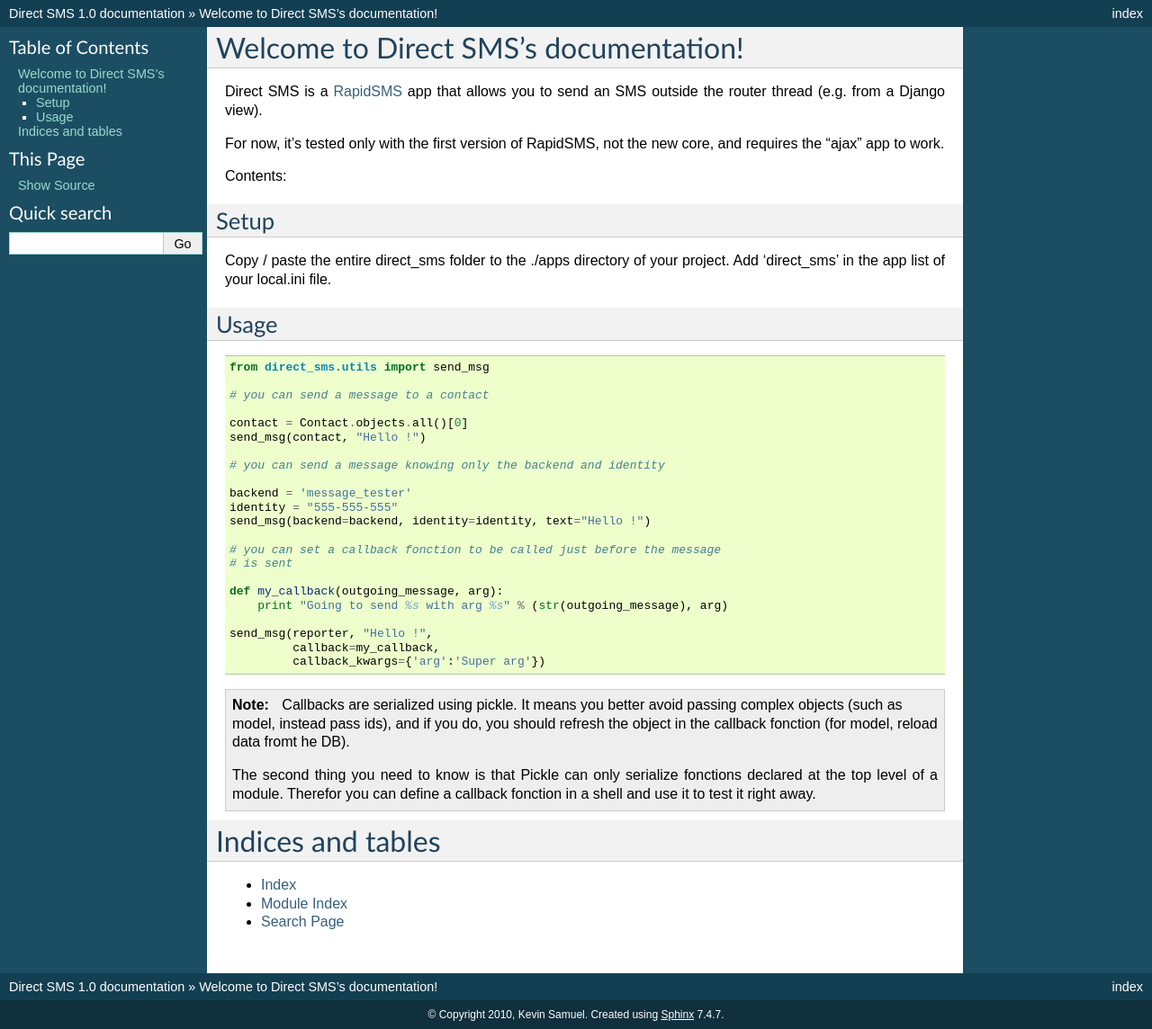
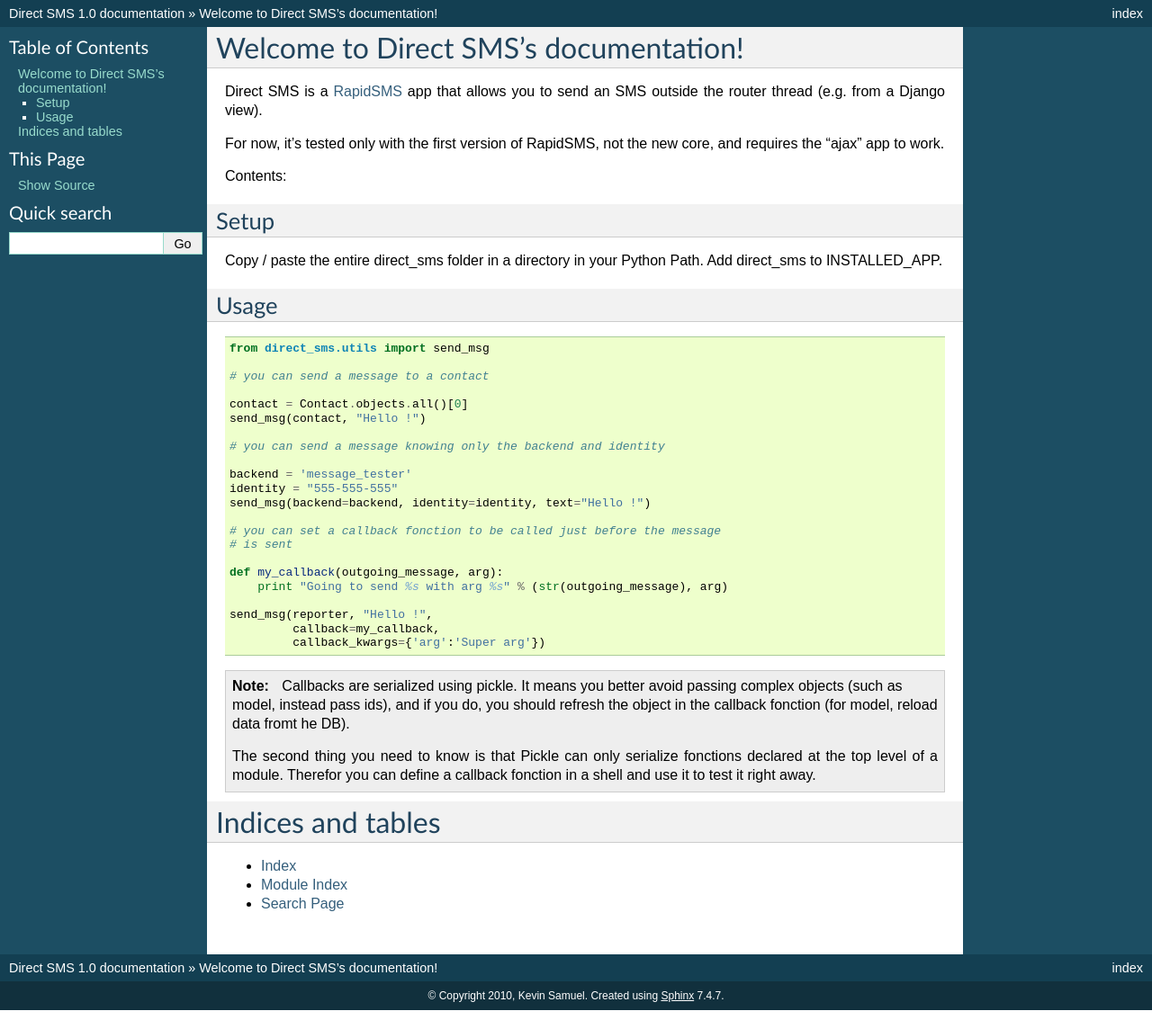
Before and after one commit to rgaudin/Direct-SMS, a Sphinx documentation site: the page built from doc/source/index.rst, in a window 1280 px wide. Shown: the whole page at 90% size. Built offline with Sphinx 7.4.7, drawn with Linux system fonts in a browser that asks for light colours; after the commit the page ends 1123 px from its top, so only the background shows below that.

Commit message:
Updated documentation

```diff
--- a/doc/source/index.rst
+++ b/doc/source/index.rst
@@ -20,8 +20,8 @@
 Setup
 -----
 
-Copy / paste the entire direct_sms folder to the ./apps directory of your
-project. Add 'direct_sms' in the app list of your local.ini file.
+Copy / paste the entire direct_sms folder in a directory in your Python Path.
+Add direct_sms to INSTALLED_APP.
 
 Usage
 ------
```
